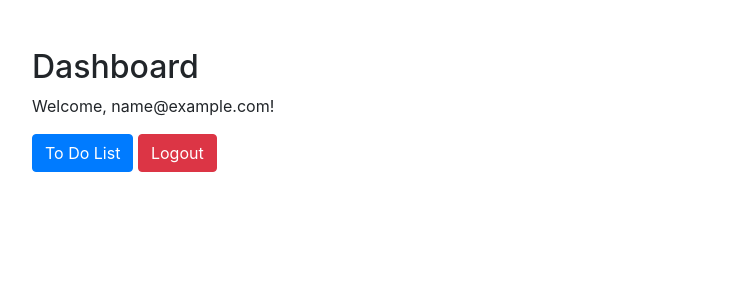
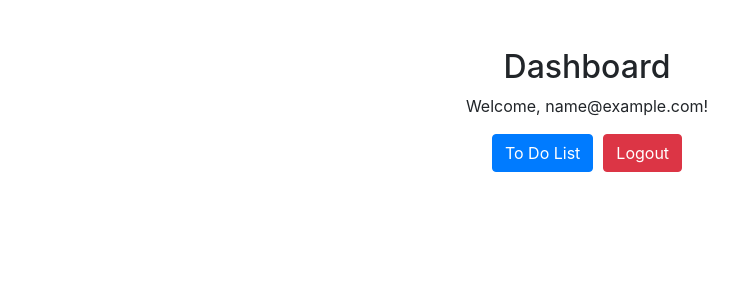
Before and after one commit to adamfinklecloudberry/to-do-web-app, a Flask app: page /dashboard in a window 1280 px wide. Shown: the top 300 px of the page, without its empty margins (53-791 px from the left). Run offline with Flask 3, Linux system fonts and the light colour scheme; the visitor is signed in with stand-in values (Sample User, id 1); data comes from the database, SQL or seed files in the repository; some libraries are stand-ins or nearby versions.

Commit message:
Redid the dashboard to move the title, welcome, and boxes to the center

```diff
--- a/templates/dashboard.html
+++ b/templates/dashboard.html
@@ -8,10 +8,12 @@
 </head>
 <body>
     <div class="container">
-        <h2 class="mt-5">Dashboard</h2>
-        <p>Welcome, {{ current_user.email }}!</p>
-        <a href="{{ url_for('home.home') }}" class="btn btn-primary">To Do List</a>
-        <a href="{{ url_for('authentication.logout') }}" class="btn btn-danger">Logout</a>
+        <h2 class="mt-5 text-center">Dashboard</h2>
+        <p class="text-center">Welcome, {{ current_user.email }}!</p>
+        <div style="display: flex; justify-content: center; gap: 10px;">
+            <a href="{{ url_for('home.home') }}" class="btn btn-primary">To Do List</a>
+            <a href="{{ url_for('authentication.logout') }}" class="btn btn-danger">Logout</a>
+        </div>
     </div>
 </body>
 </html>
```
